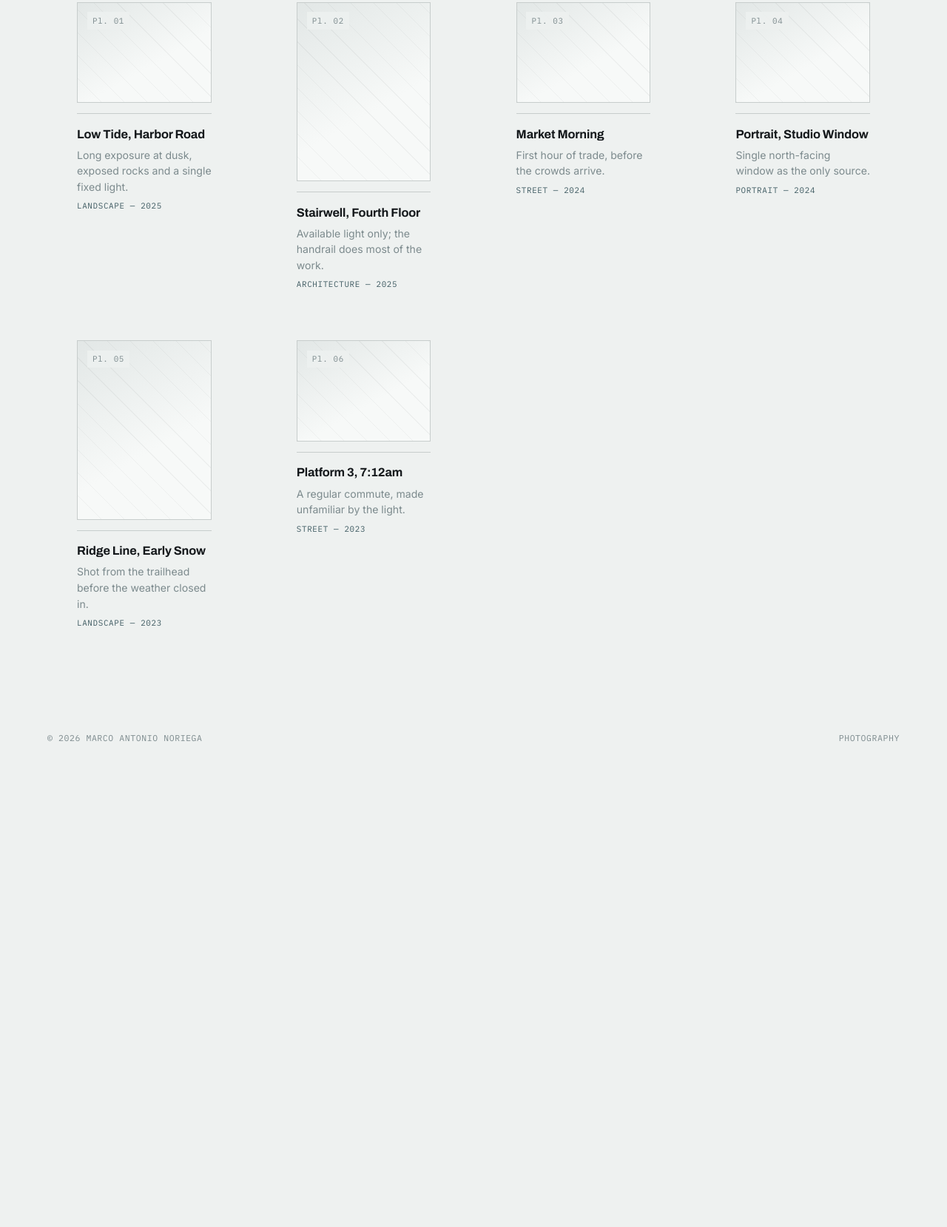
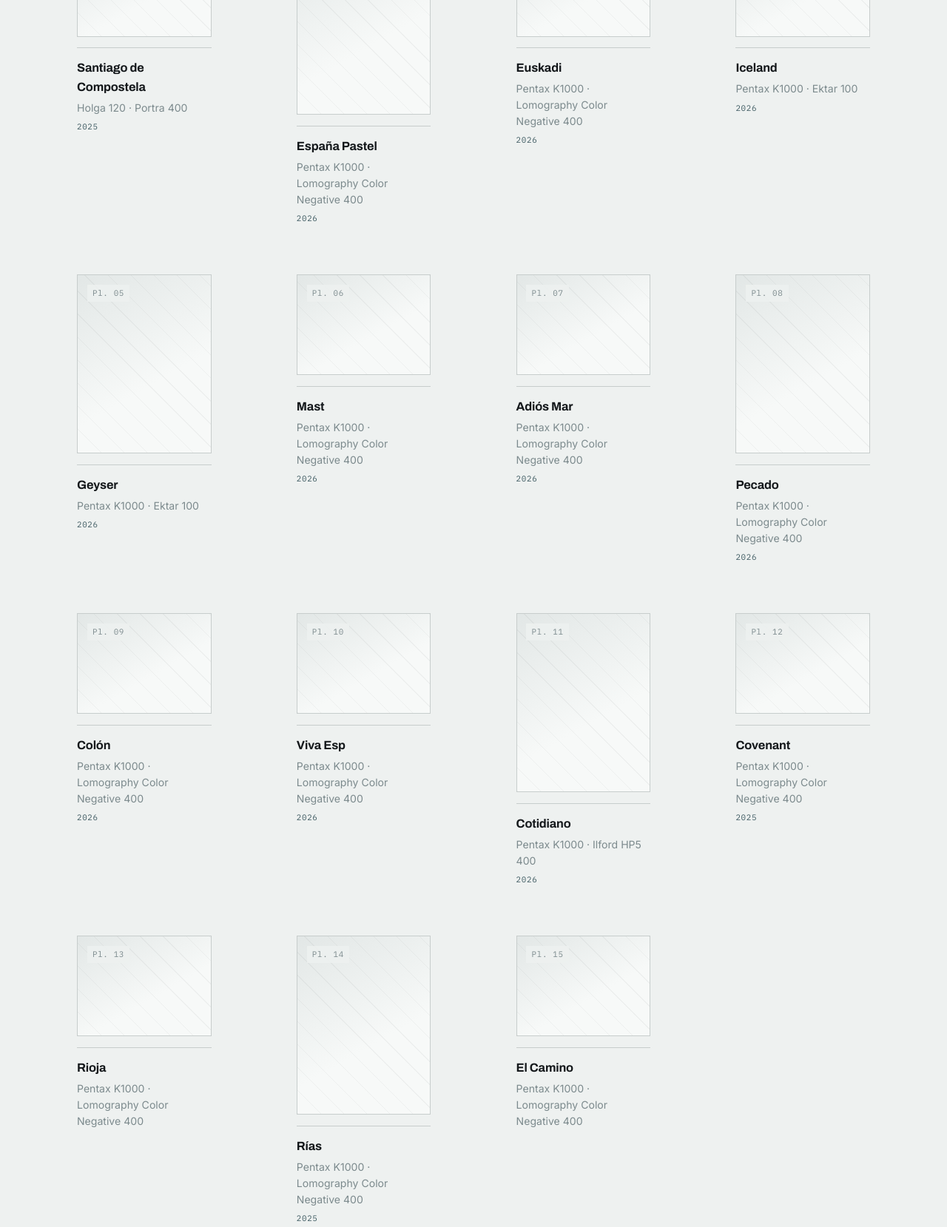
Before and after one commit to manmexmd/manoriega, a plain HTML site: page photography.html in a window 1280 px wide. Shown: the part 519-2178 px from the top of the page at 74% size. Before the commit the page ends 1567 px from the top, so only its background shows below. Drawn offline with Linux system fonts and the light colour scheme.

Commit message:
Update photography.html

```diff
--- a/photography.html
+++ b/photography.html
@@ -29,9 +29,7 @@
     <span class="eyebrow">Photography</span>
     <h1 style="margin-top:1rem; font-size: clamp(2.2rem, 7vw, 4.2rem);">SELECTED WORKS</h1>
     <p class="lede" style="margin-top:1.2rem;">
-      A working catalogue of frames — street, landscape, and portrait work made between
-      trips and weekends. Each plate is logged the way I'd log it in a contact sheet:
-      a number, a title, and a short note on what it's actually of.
+      A curated selection of the past seasons.
     </p>
   </section>
 
@@ -40,67 +38,179 @@
 
       <figure class="plate">
         <div class="plate-figure">
+          <img src="web1pic.jpg" alt="Santiago de Compostela" onerror="this.style.display='none'">
           <span class="plate-index">Pl. 01</span>
         </div>
         <figcaption class="plate-meta">
-          <div class="plate-title">Low Tide, Harbor Road</div>
-          <p class="plate-caption">Long exposure at dusk, exposed rocks and a single fixed light.</p>
-          <span class="plate-tag">Landscape — 2025</span>
+          <div class="plate-title">Santiago de Compostela</div>
+          <p class="plate-caption">Holga 120 · Portra 400</p>
+          <span class="plate-tag">2025</span>
         </figcaption>
       </figure>
 
       <figure class="plate tall">
         <div class="plate-figure">
+          <img src="web2pic.jpg" alt="España Pastel" onerror="this.style.display='none'">
           <span class="plate-index">Pl. 02</span>
         </div>
         <figcaption class="plate-meta">
-          <div class="plate-title">Stairwell, Fourth Floor</div>
-          <p class="plate-caption">Available light only; the handrail does most of the work.</p>
-          <span class="plate-tag">Architecture — 2025</span>
+          <div class="plate-title">España Pastel</div>
+          <p class="plate-caption">Pentax K1000 · Lomography Color Negative 400</p>
+          <span class="plate-tag">2026</span>
         </figcaption>
       </figure>
 
       <figure class="plate">
         <div class="plate-figure">
+          <img src="web3pic.jpg" alt="Euskadi" onerror="this.style.display='none'">
           <span class="plate-index">Pl. 03</span>
         </div>
         <figcaption class="plate-meta">
-          <div class="plate-title">Market Morning</div>
-          <p class="plate-caption">First hour of trade, before the crowds arrive.</p>
-          <span class="plate-tag">Street — 2024</span>
+          <div class="plate-title">Euskadi</div>
+          <p class="plate-caption">Pentax K1000 · Lomography Color Negative 400</p>
+          <span class="plate-tag">2026</span>
         </figcaption>
       </figure>
 
       <figure class="plate">
         <div class="plate-figure">
+          <img src="web4pic.jpg" alt="Iceland" onerror="this.style.display='none'">
           <span class="plate-index">Pl. 04</span>
         </div>
         <figcaption class="plate-meta">
-          <div class="plate-title">Portrait, Studio Window</div>
-          <p class="plate-caption">Single north-facing window as the only source.</p>
-          <span class="plate-tag">Portrait — 2024</span>
+          <div class="plate-title">Iceland</div>
+          <p class="plate-caption">Pentax K1000 · Ektar 100</p>
+          <span class="plate-tag">2026</span>
         </figcaption>
       </figure>
 
       <figure class="plate tall">
         <div class="plate-figure">
+          <img src="web5pic.jpg" alt="Geyser" onerror="this.style.display='none'">
           <span class="plate-index">Pl. 05</span>
         </div>
         <figcaption class="plate-meta">
-          <div class="plate-title">Ridge Line, Early Snow</div>
-          <p class="plate-caption">Shot from the trailhead before the weather closed in.</p>
-          <span class="plate-tag">Landscape — 2023</span>
+          <div class="plate-title">Geyser</div>
+          <p class="plate-caption">Pentax K1000 · Ektar 100</p>
+          <span class="plate-tag">2026</span>
         </figcaption>
       </figure>
 
       <figure class="plate">
         <div class="plate-figure">
+          <img src="web6pic.jpg" alt="Mast" onerror="this.style.display='none'">
           <span class="plate-index">Pl. 06</span>
         </div>
         <figcaption class="plate-meta">
-          <div class="plate-title">Platform 3, 7:12am</div>
-          <p class="plate-caption">A regular commute, made unfamiliar by the light.</p>
-          <span class="plate-tag">Street — 2023</span>
+          <div class="plate-title">Mast</div>
+          <p class="plate-caption">Pentax K1000 · Lomography Color Negative 400</p>
+          <span class="plate-tag">2026</span>
+        </figcaption>
+      </figure>
+
+      <figure class="plate">
+        <div class="plate-figure">
+          <img src="web7pic.jpg" alt="Adiós Mar" onerror="this.style.display='none'">
+          <span class="plate-index">Pl. 07</span>
+        </div>
+        <figcaption class="plate-meta">
+          <div class="plate-title">Adiós Mar</div>
+          <p class="plate-caption">Pentax K1000 · Lomography Color Negative 400</p>
+          <span class="plate-tag">2026</span>
+        </figcaption>
+      </figure>
+
+      <figure class="plate tall">
+        <div class="plate-figure">
+          <img src="web8pic.jpg" alt="Pecado" onerror="this.style.display='none'">
+          <span class="plate-index">Pl. 08</span>
+        </div>
+        <figcaption class="plate-meta">
+          <div class="plate-title">Pecado</div>
+          <p class="plate-caption">Pentax K1000 · Lomography Color Negative 400</p>
+          <span class="plate-tag">2026</span>
+        </figcaption>
+      </figure>
+
+      <figure class="plate">
+        <div class="plate-figure">
+          <img src="web9pic.jpg" alt="Colón" onerror="this.style.display='none'">
+          <span class="plate-index">Pl. 09</span>
+        </div>
+        <figcaption class="plate-meta">
+          <div class="plate-title">Colón</div>
+          <p class="plate-caption">Pentax K1000 · Lomography Color Negative 400</p>
+          <span class="plate-tag">2026</span>
+        </figcaption>
+      </figure>
+
+      <figure class="plate">
+        <div class="plate-figure">
+          <img src="web10pic.jpg" alt="Viva Esp" onerror="this.style.display='none'">
+          <span class="plate-index">Pl. 10</span>
+        </div>
+        <figcaption class="plate-meta">
+          <div class="plate-title">Viva Esp</div>
+          <p class="plate-caption">Pentax K1000 · Lomography Color Negative 400</p>
+          <span class="plate-tag">2026</span>
+        </figcaption>
+      </figure>
+
+      <figure class="plate tall">
+        <div class="plate-figure">
+          <img src="web11pic.jpg" alt="Cotidiano" onerror="this.style.display='none'">
+          <span class="plate-index">Pl. 11</span>
+        </div>
+        <figcaption class="plate-meta">
+          <div class="plate-title">Cotidiano</div>
+          <p class="plate-caption">Pentax K1000 · Ilford HP5 400</p>
+          <span class="plate-tag">2026</span>
+        </figcaption>
+      </figure>
+
+      <figure class="plate">
+        <div class="plate-figure">
+          <img src="web12pic.jpg" alt="Covenant" onerror="this.style.display='none'">
+          <span class="plate-index">Pl. 12</span>
+        </div>
+        <figcaption class="plate-meta">
+          <div class="plate-title">Covenant</div>
+          <p class="plate-caption">Pentax K1000 · Lomography Color Negative 400</p>
+          <span class="plate-tag">2025</span>
+        </figcaption>
+      </figure>
+
+      <figure class="plate">
+        <div class="plate-figure">
+          <img src="web13pic.jpg" alt="Rioja" onerror="this.style.display='none'">
+          <span class="plate-index">Pl. 13</span>
+        </div>
+        <figcaption class="plate-meta">
+          <div class="plate-title">Rioja</div>
+          <p class="plate-caption">Pentax K1000 · Lomography Color Negative 400</p>
+        </figcaption>
+      </figure>
+
+      <figure class="plate tall">
+        <div class="plate-figure">
+          <img src="web14pic.jpg" alt="Rías" onerror="this.style.display='none'">
+          <span class="plate-index">Pl. 14</span>
+        </div>
+        <figcaption class="plate-meta">
+          <div class="plate-title">Rías</div>
+          <p class="plate-caption">Pentax K1000 · Lomography Color Negative 400</p>
+          <span class="plate-tag">2025</span>
+        </figcaption>
+      </figure>
+
+      <figure class="plate">
+        <div class="plate-figure">
+          <img src="web15pic.jpg" alt="El Camino" onerror="this.style.display='none'">
+          <span class="plate-index">Pl. 15</span>
+        </div>
+        <figcaption class="plate-meta">
+          <div class="plate-title">El Camino</div>
+          <p class="plate-caption">Pentax K1000 · Lomography Color Negative 400</p>
         </figcaption>
       </figure>
 
```
